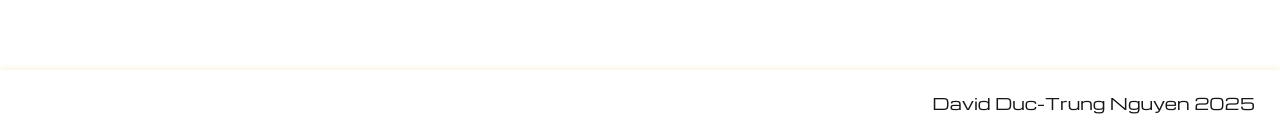
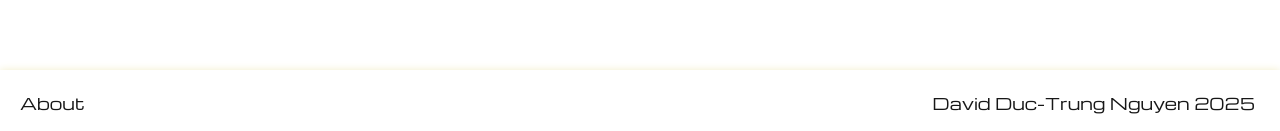
Before and after one commit to wanderingduc/new-portfolio, a Next.js app in the folder portfolio/: page / in a window 1280 px wide. Shown: the part 2699-2830 px from the top of the page. Built offline with nearby package versions, Linux system fonts and the light colour scheme.

Commit message:
Move to Footer component

```diff
--- a/portfolio/src/app/page.module.css
+++ /dev/null
@@ -1,17 +0,0 @@
-.footer{
-    margin: 25px 0 0 0;
-    width: 100%;
-    height: 8vh;
-    display: flex;
-    flex-direction: row;
-    align-items: center;
-    justify-content: end;
-    background: var(--background);
-    box-shadow: 0 0 8px 0 var(--hover-foreground);
-}
-
-.footerText {
-    margin: 0 25px 0 0;
-    text-align: right;
-    background: transparent;
-}
--- a/portfolio/src/app/page.tsx
+++ b/portfolio/src/app/page.tsx
@@ -5,6 +5,7 @@
 import BandGallery from "./common/bandGallery";
 import FadeInOnScrollWrapper from "./common/fadeInWrapper";
 import TextSection from "./common/textSection";
+import Footer from "./common/footer";
 
 
 export default function Home() {
@@ -20,9 +21,7 @@
       <FadeInOnScrollWrapper>
       <BandGallery />
       </FadeInOnScrollWrapper>
-      <footer className={styles.footer}>
-        <p className={styles.footerText}>David Duc-Trung Nguyen 2025</p>
-      </footer>
+      <Footer text="David Duc-Trung Nguyen 2025" />
     </>
   );
 }
```
